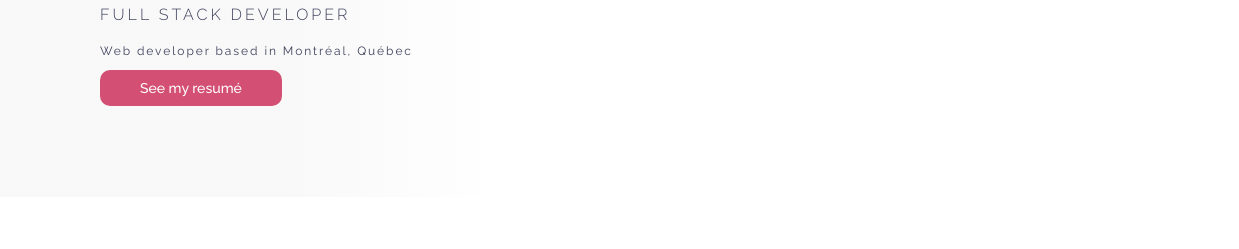
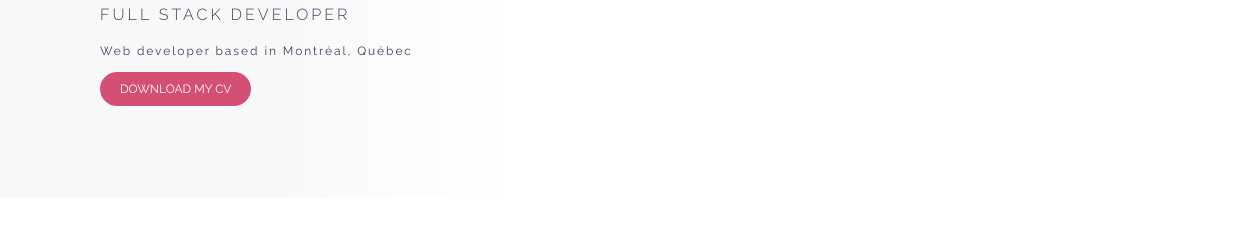
Before and after one commit to erikasinkovics/portfolio, a Gatsby site: page / in a window 1280 px wide. Shown: the part 217-466 px from the top of the page, 0-1239 px from the left. Built offline with nearby package versions, Linux system fonts and the light colour scheme; Gatsby itself is replaced by a stand-in of ours.

Commit message:
Changed style of CV button

```diff
--- a/src/components/intro.js
+++ b/src/components/intro.js
@@ -6,7 +6,7 @@ const Intro = () => (
     <h1>Erika Sinkovics</h1>
     <p id="jobtitle">Full Stack Developer</p>
     <p>Web developer based in Montréal, Québec</p>
-    <Link to="#">See my resumé</Link>
+    <Link to="#">Download my CV</Link>
   </div>
 )
 
--- a/src/styles/components/intro.scss
+++ b/src/styles/components/intro.scss
@@ -16,13 +16,14 @@
           margin-bottom: 20px;
      }
      a {
-          font-weight: 500;
-          font-size: 14px;
+          font-weight: 400;
+          font-size: 12px;
+          text-transform: uppercase;
           text-decoration: none;
           color: #FFFFFF;
-          padding: 10px 40px;
+          padding: 10px 20px;
           background: #D34F73;
-          border-radius: 10px;
+          border-radius: 20px;
      }
 }
 
```
